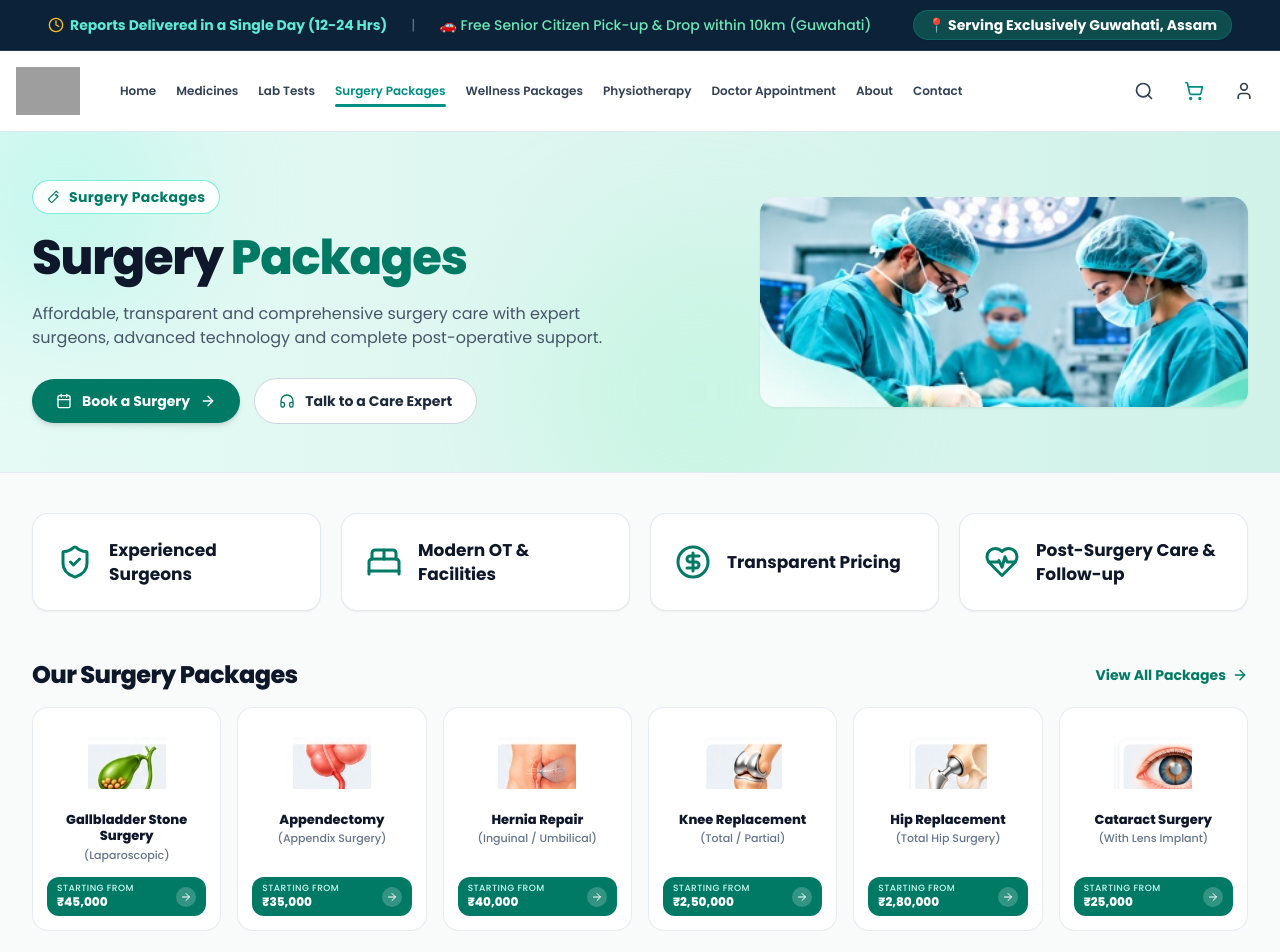
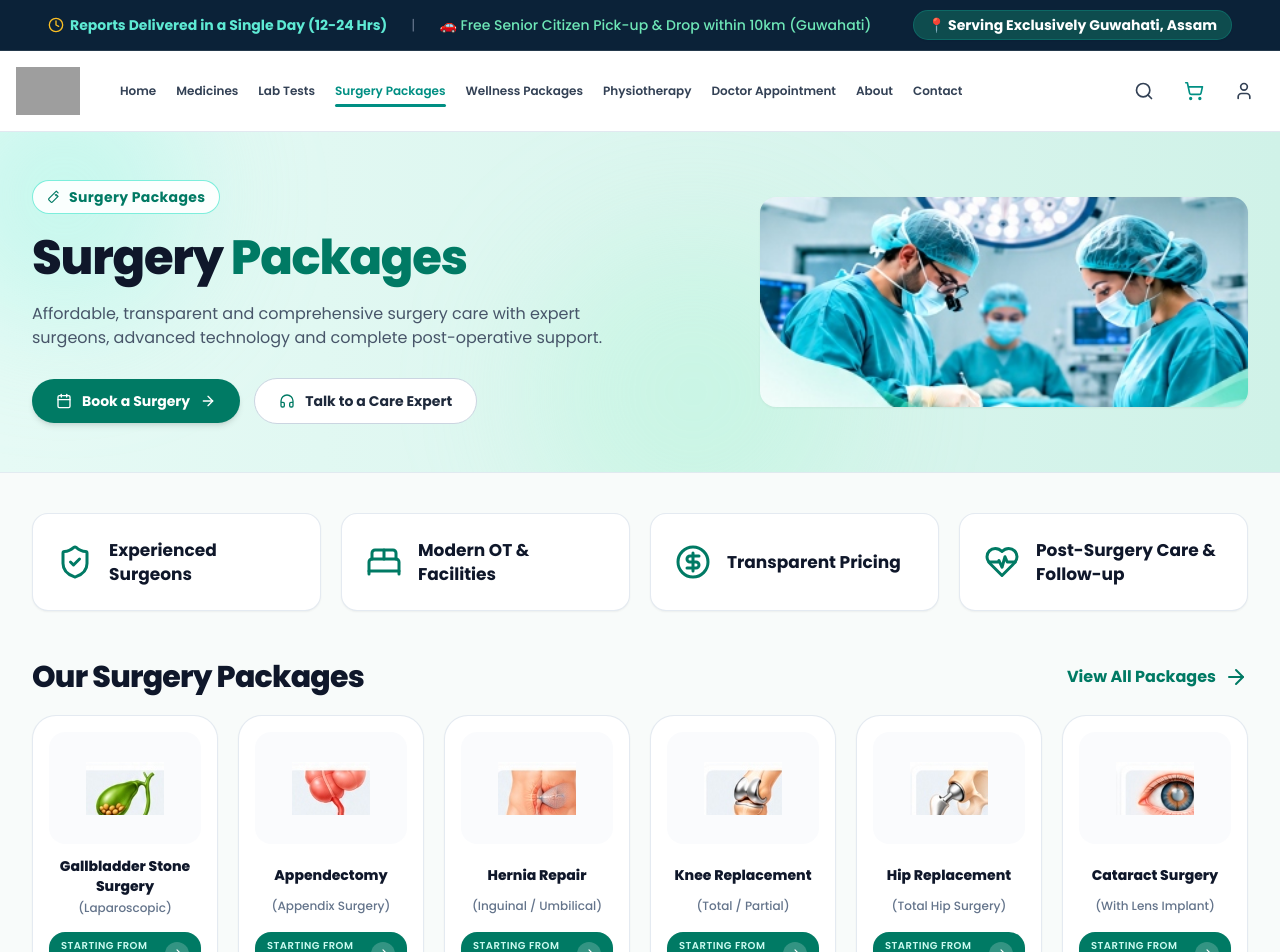
Before and after one commit to Ajayendra30/ZESTMED, a React (Vite) app: page /packages in a window 1280 px wide. Shown: the top 952 px of the page. Built offline with nearby package versions, Linux system fonts and the light colour scheme; grey boxes are pictures that could not be loaded.

Commit message:
Enlarge icons boxes and text for Our Surgery Packages section

```diff
--- a/src/pages/SurgeryPackagesPage.jsx
+++ b/src/pages/SurgeryPackagesPage.jsx
@@ -273,44 +273,44 @@ export default function SurgeryPackagesPage() {
         {/* ========================================================================= */}
         {/* 3. OUR SURGERY PACKAGES (6 Procedure Cards)                               */}
         {/* ========================================================================= */}
-        <section id="our-surgery-packages" className="space-y-4">
+        <section id="our-surgery-packages" className="space-y-4 sm:space-y-5">
 
           <div className="flex items-center justify-between">
-            <h2 className="text-xl sm:text-2xl font-black text-slate-900 tracking-tight">
+            <h2 className="text-2xl sm:text-3xl font-black text-slate-900 tracking-tight">
               Our Surgery Packages
             </h2>
             <button
               type="button"
               onClick={() => handleOpenBooking()}
-              className="inline-flex items-center gap-1.5 text-xs sm:text-sm font-bold text-[#007A64] hover:text-[#006250] hover:underline cursor-pointer group"
+              className="inline-flex items-center gap-2 text-sm sm:text-base font-bold text-[#007A64] hover:text-[#006250] hover:underline cursor-pointer group"
             >
               <span>View All Packages</span>
-              <ArrowRight className="w-4 h-4 group-hover:translate-x-0.5 transition-transform" />
+              <ArrowRight className="w-4.5 h-4.5 group-hover:translate-x-1 transition-transform" />
             </button>
           </div>
 
           {/* 6 Grid Cards */}
-          <div className="grid grid-cols-2 sm:grid-cols-3 lg:grid-cols-6 gap-3 sm:gap-4">
+          <div className="grid grid-cols-2 sm:grid-cols-3 lg:grid-cols-6 gap-3.5 sm:gap-4.5 xl:gap-5">
             {SURGERY_PACKAGES.map((pkg) => (
               <div
                 key={pkg.id}
-                className="bg-white rounded-2xl border border-slate-200/80 p-3 sm:p-3.5 flex flex-col justify-between hover:shadow-md hover:border-teal-300 transition duration-200 group"
+                className="bg-white rounded-3xl border border-slate-200/90 p-3.5 sm:p-4.5 lg:p-4 xl:p-4.5 flex flex-col justify-between hover:shadow-xl hover:border-teal-300 transition duration-300 group shadow-xs"
               >
                 <div>
                   {/* Visual Illustration */}
-                  <div className="h-20 sm:h-22 w-full flex items-center justify-center mb-2.5 overflow-hidden">
+                  <div className="h-24 sm:h-28 w-full flex items-center justify-center mb-3 overflow-hidden rounded-2xl bg-slate-50/70 p-1.5">
                     <img
                       src={pkg.image}
                       alt={pkg.title}
-                      className="max-h-full max-w-full object-contain group-hover:scale-105 transition-transform duration-300"
+                      className="max-h-full max-w-full object-contain group-hover:scale-110 transition-transform duration-300"
                     />
                   </div>
 
                   {/* Title & Subtitle */}
-                  <h3 className="text-xs sm:text-[13px] font-extrabold text-slate-900 leading-tight text-center">
+                  <h3 className="text-xs sm:text-sm lg:text-[13.5px] xl:text-[14px] font-extrabold text-slate-900 leading-snug text-center min-h-[38px] flex items-center justify-center">
                     {pkg.title}
                   </h3>
-                  <p className="text-[11px] text-slate-500 font-medium text-center mt-0.5">
+                  <p className="text-[11px] sm:text-xs text-slate-500 font-medium text-center mt-1">
                     {pkg.subtitle}
                   </p>
                 </div>
@@ -319,15 +319,15 @@ export default function SurgeryPackagesPage() {
                 <button
                   type="button"
                   onClick={() => handleOpenBooking(pkg.mockRefId)}
-                  className="mt-3.5 w-full bg-[#007A64] hover:bg-[#006853] text-white rounded-xl py-1.5 px-2.5 flex items-center justify-between shadow-2xs hover:shadow-xs transition active:scale-98 cursor-pointer"
+                  className="mt-3.5 sm:mt-4 w-full bg-[#007A64] hover:bg-[#006853] text-white rounded-xl sm:rounded-2xl py-2 px-2.5 sm:px-3 flex items-center justify-between shadow-xs hover:shadow-md transition active:scale-98 cursor-pointer"
                   title={`Book ${pkg.title}`}
                 >
                   <div className="text-left leading-tight">
-                    <span className="block text-[9px] uppercase tracking-wider text-teal-100 font-medium">Starting from</span>
-                    <span className="block text-xs font-black text-white">{pkg.priceFormatted}</span>
+                    <span className="block text-[9.5px] sm:text-[10px] uppercase tracking-wider text-teal-100 font-semibold">Starting from</span>
+                    <span className="block text-xs sm:text-[13.5px] font-black text-white">{pkg.priceFormatted}</span>
                   </div>
-                  <div className="w-5 h-5 rounded-full bg-white/20 flex items-center justify-center shrink-0">
-                    <ArrowRight className="w-3 h-3 text-white" />
+                  <div className="w-5.5 h-5.5 sm:w-6 sm:h-6 rounded-full bg-white/20 flex items-center justify-center shrink-0">
+                    <ArrowRight className="w-3.5 h-3.5 text-white" />
                   </div>
                 </button>
               </div>
```
